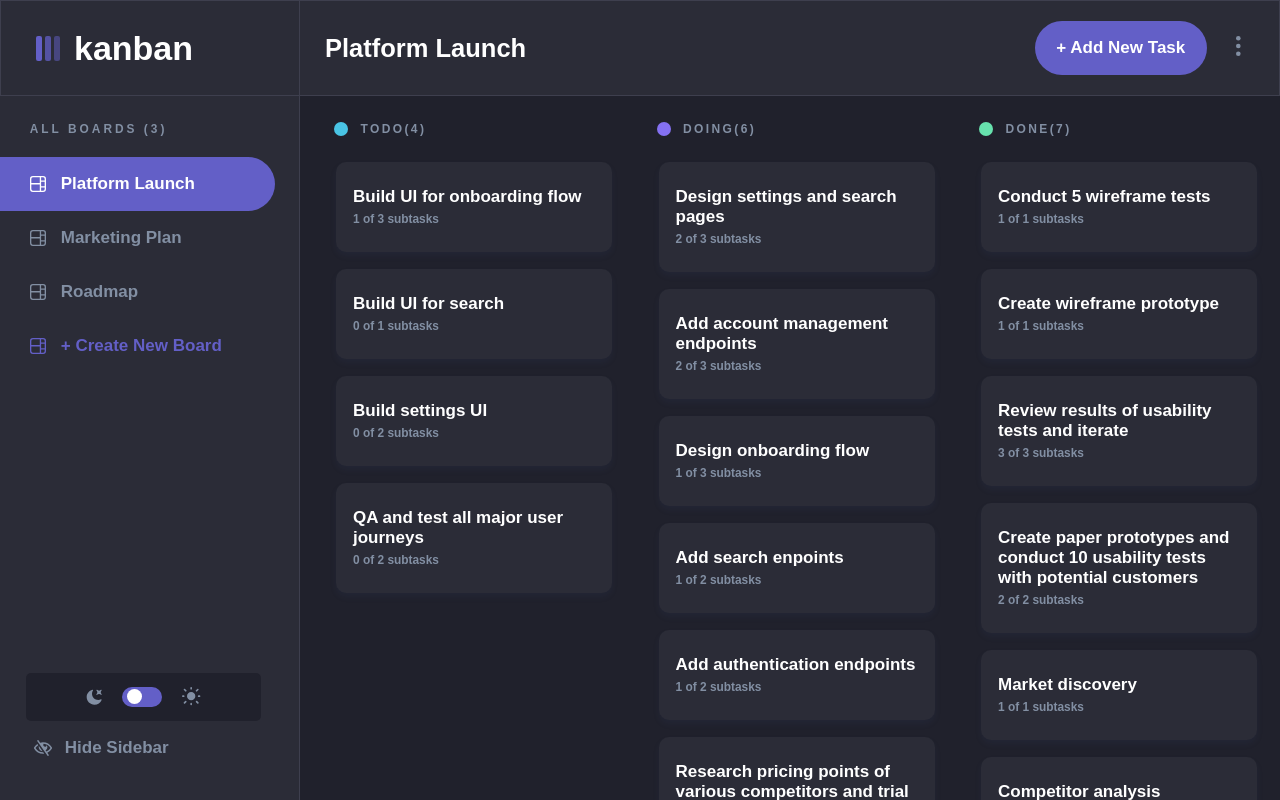
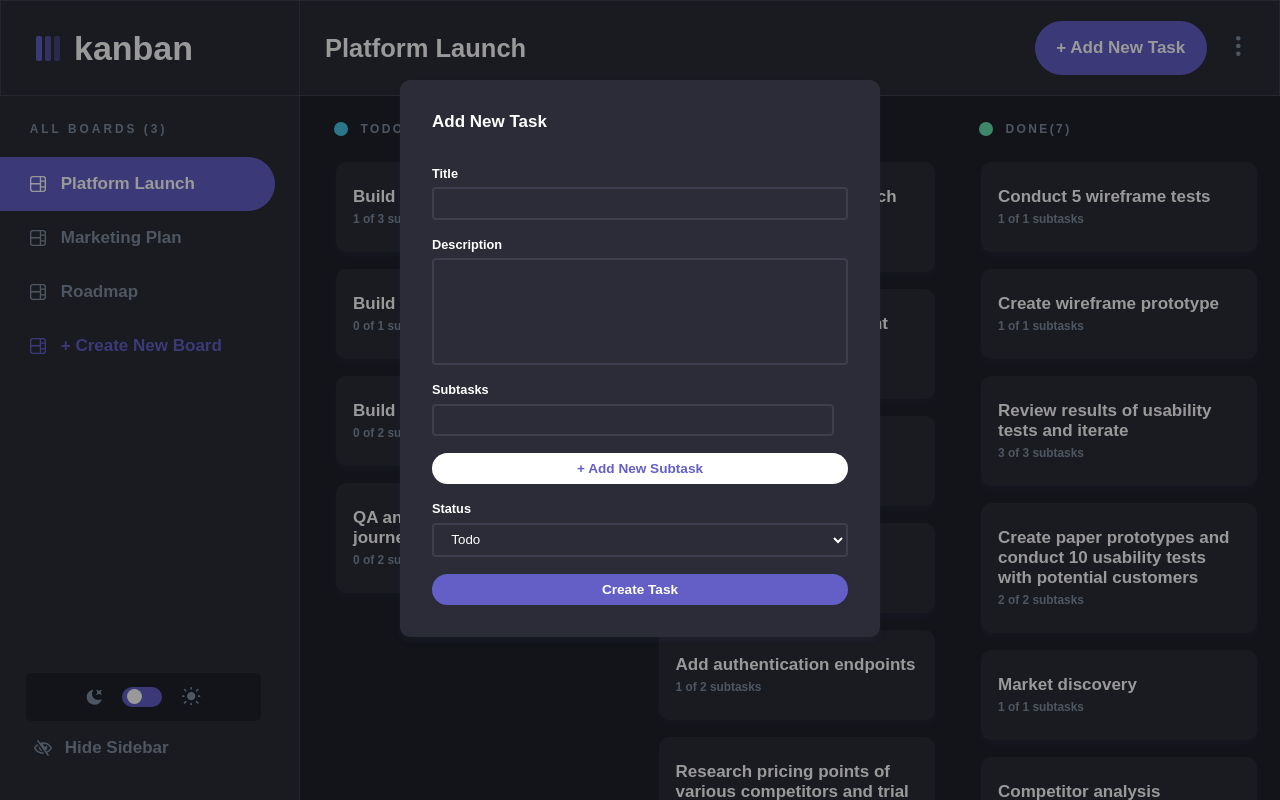
Before and after one commit to AndyGuit/kanban-task-management, a React (Vite) app: page / in a window 1280 px wide. Both pictures are taken after a click on the button "+ Add New Task". Built offline with nearby package versions, Linux system fonts and the light colour scheme.

Commit message:
feat: add new task form markup

```diff
--- a/src/components/Header/HeaderBoardInfo/HeaderBoardInfo.tsx
+++ b/src/components/Header/HeaderBoardInfo/HeaderBoardInfo.tsx
@@ -1,4 +1,7 @@
 import { useState } from 'react';
+import { useDispatch } from 'react-redux';
+import { uiActions } from '../../../store/slices/ui-slice';
+import { ModalContent } from '../../../types/modalFormContentTypes';
 import { IconPopupDots } from '../../Icons/Icons';
 import PopupWindow from '../../PopupWindow/PopupWindow';
 import Button from '../../UI/Button';
@@ -9,6 +12,7 @@ type Props = {
 };
 
 const HeaderBoardInfo = (props: Props) => {
+  const dispatch = useDispatch();
   const [isPopupShown, setIsPopupShown] = useState(false);
 
   const togglePopup = () => {
@@ -23,13 +27,20 @@ const HeaderBoardInfo = (props: Props) => {
     setIsPopupShown(false);
   };
 
+  const addNewTask = () => {
+    dispatch(uiActions.showModal());
+    dispatch(uiActions.setModalContent(ModalContent.addNewTask));
+  };
+
   return (
     <div className={classes['board-info']}>
       <div className={classes['board-name']}>
         <h2>{props.boardName}</h2>
       </div>
       <div className={classes['board-controls']}>
-        <Button btnStyle="add-task">+ Add New Task</Button>
+        <Button onClick={addNewTask} btnStyle="add-task">
+          + Add New Task
+        </Button>
         <div className={classes['popup-wrapper']}>
           <Button onClick={togglePopup} btnStyle="popup">
             <IconPopupDots />
--- /dev/null
+++ b/src/components/ModalForms/AddNewTask.tsx
@@ -0,0 +1,109 @@
+import { useState, Fragment, ChangeEvent, FormEvent } from 'react';
+import { useSelector } from 'react-redux';
+import validate from '../../functions/validate';
+import { RootState } from '../../store';
+import { ISubtask } from '../../types/dataTypes';
+import SelectInput from '../SelectInput/SelectInput';
+import Button from '../UI/Button';
+import InputWithValidation from '../UI/InputWithValidation';
+import classes from './Form.module.scss';
+
+const AddNewTask = () => {
+  const activeBoard = useSelector((state: RootState) => state.data.activeBoard);
+  const columns = activeBoard.columns.map(col => {
+    return { name: col.name, statusId: col.id };
+  });
+
+  const [selectedColumn, setSelectedColumn] = useState<{
+    name: string;
+    statusId: string;
+  }>({ ...columns[0] });
+
+  const [subtasks, setSubtasks] = useState<ISubtask[]>([
+    { title: '', isCompleted: false },
+  ]);
+
+  const subtaskChangeHandler = (value: string, index: number) => {};
+
+  const addSubtaskHandler = () => {
+    setSubtasks(state => [...state, { title: '', isCompleted: false }]);
+  };
+
+  const removeSubtaskHandler = (index: number) => {
+    setSubtasks(state => state.filter((_, i) => i !== index));
+  };
+
+  const subtasksList = (
+    <Fragment>
+      <ul className={`form-subtasks-list ${classes['form-subtasks-list']}`}>
+        {subtasks.map((subtask, index) => (
+          // TODO: generate random id for key
+          <li key={`${subtask.title}${index}`}>
+            <InputWithValidation
+              onChange={(value: string) => subtaskChangeHandler(value, index)}
+              validateFn={validate.notEmpty}
+              value={subtask.title}
+              isRemovable={subtasks.length > 1}
+              onRemove={removeSubtaskHandler.bind(null, index)}
+              type="text"
+            />
+          </li>
+        ))}
+      </ul>
+      {/* {!subtasksHasNames && (
+        <p className="error-text">All subtasks should have title</p>
+      )} */}
+    </Fragment>
+  );
+
+  const statusChangeHandler = (e: ChangeEvent<HTMLSelectElement>) => {
+    const status = columns.find(col => col.statusId === e.target.value)!;
+    setSelectedColumn(status);
+  };
+
+  const submitHandler = (e: FormEvent<HTMLFormElement>) => {
+    e.preventDefault();
+  };
+
+  return (
+    <form onSubmit={submitHandler} className={`form ${classes.form}`}>
+      <h3>Add New Task</h3>
+      <div className={classes['form-input']}>
+        <label htmlFor="new-title">Title</label>
+        <InputWithValidation
+          validateFn={validate.notEmpty}
+          isRemovable={false}
+          type="text"
+          id="new-title"
+        />
+      </div>
+      <div className={classes['form-input']}>
+        <label htmlFor="new-description">Description</label>
+        <InputWithValidation
+          isRemovable={false}
+          type="textarea"
+          id="new-description"
+        />
+      </div>
+      <div className={classes['form-input']}>
+        <label>Subtasks</label>
+        {subtasksList}
+      </div>
+      <Button onClick={addSubtaskHandler} btnStyle="form-secondary">
+        + Add New Subtask
+      </Button>
+      <SelectInput
+        value={selectedColumn.statusId}
+        onChange={statusChangeHandler}
+        label="Status"
+        disabled={false}
+        options={columns}
+      />
+      <Button btnStyle="form-primary" type="submit">
+        Create Task
+      </Button>
+    </form>
+  );
+};
+
+export default AddNewTask;
--- a/src/components/ModalForms/ModalContentForm.tsx
+++ b/src/components/ModalForms/ModalContentForm.tsx
@@ -2,6 +2,7 @@ import { Fragment } from 'react';
 import { useSelector } from 'react-redux';
 import { RootState } from '../../store';
 import { ModalContent } from '../../types/modalFormContentTypes';
+import AddNewTask from './AddNewTask';
 import EditTask from './EditTask';
 import ViewTask from './ViewTask';
 
@@ -19,6 +20,9 @@ const ModalContentForm = () => {
     case ModalContent.editTask:
       content = <EditTask />;
       break;
+    case ModalContent.addNewTask:
+      content = <AddNewTask />;
+      break;
     default:
       break;
   }
--- a/src/types/modalFormContentTypes.ts
+++ b/src/types/modalFormContentTypes.ts
@@ -1,4 +1,5 @@
 export enum ModalContent {
   viewTask,
   editTask,
+  addNewTask,
 }
```
